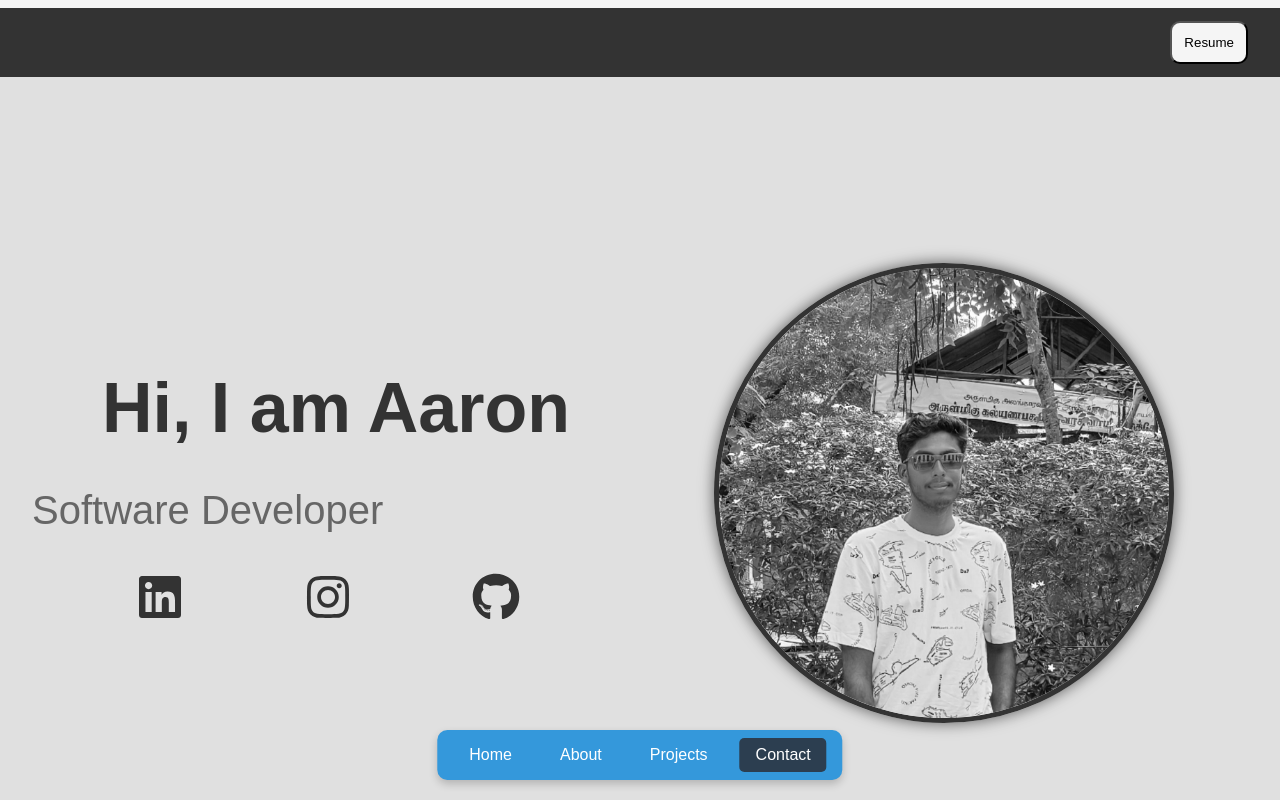
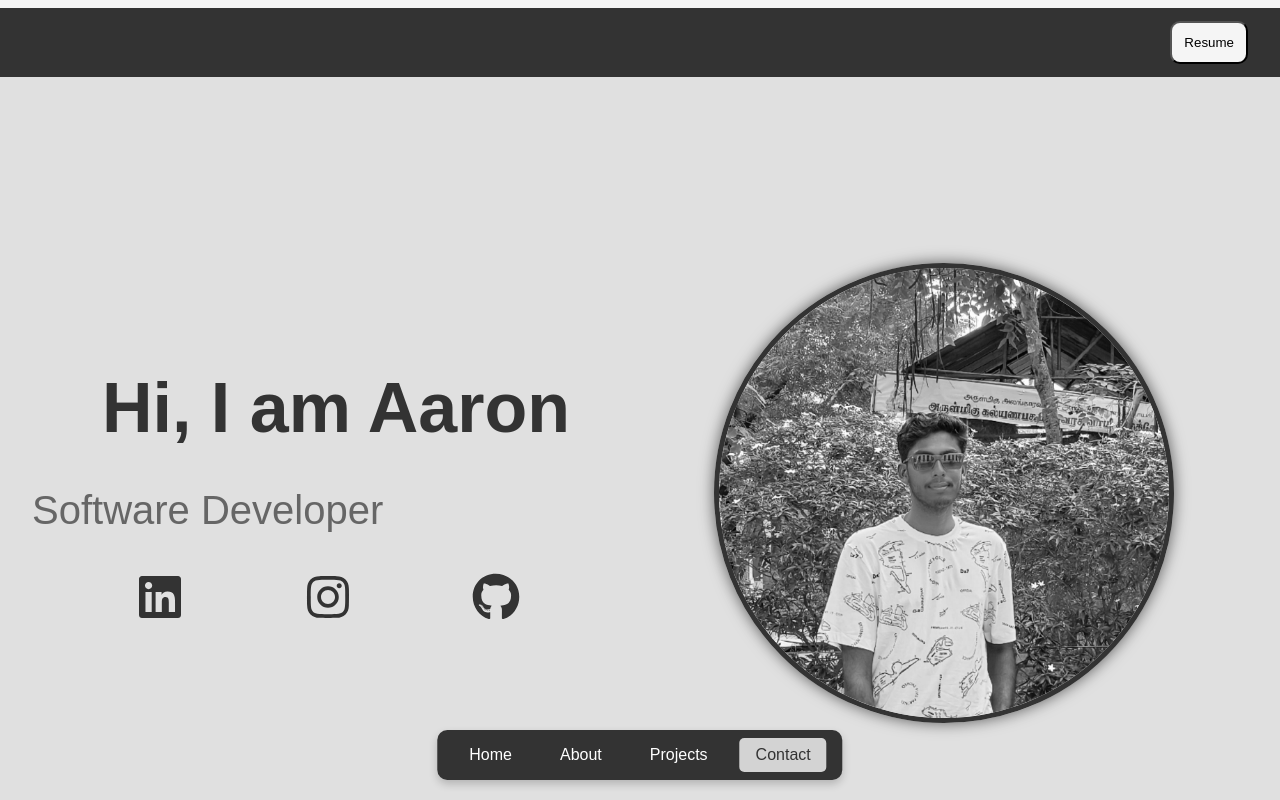
Before and after one commit to aarons2612/Portfolio, a React (Create React App) app: page / in a window 1280 px wide. Shown: the top 800 px of the page. Built offline with nearby package versions, Linux system fonts and the light colour scheme.

Commit message:
Updated the code

```diff
--- a/src/components/FloatingNavbar.css
+++ b/src/components/FloatingNavbar.css
@@ -5,7 +5,7 @@
     left: 50%;
     transform: translateX(-50%);
     display: flex;
-    background-color: #3498DB; /* Dark grey background color */
+    background-color: #333333; /* Dark grey background color */
     border-radius: 10px;
     padding: 0.5rem;
     box-shadow: 0 4px 8px rgba(0, 0, 0, 0.2);
@@ -28,10 +28,10 @@
   }
 
   .navbar-item.vote {
-    background-color: #2C3E50; /* Yellow background for vote */
-    color: white; /* Black text color */
+    background-color: #D3D3D3; /* Yellow background for vote */
+    color: #333333; /* Black text color */
   }
 
   .navbar-item.vote:hover {
-    background-color: #116eac; /* Lighter yellow hover color */
+    background-color: #7F8C8D; /* Lighter yellow hover color */
   }
```
